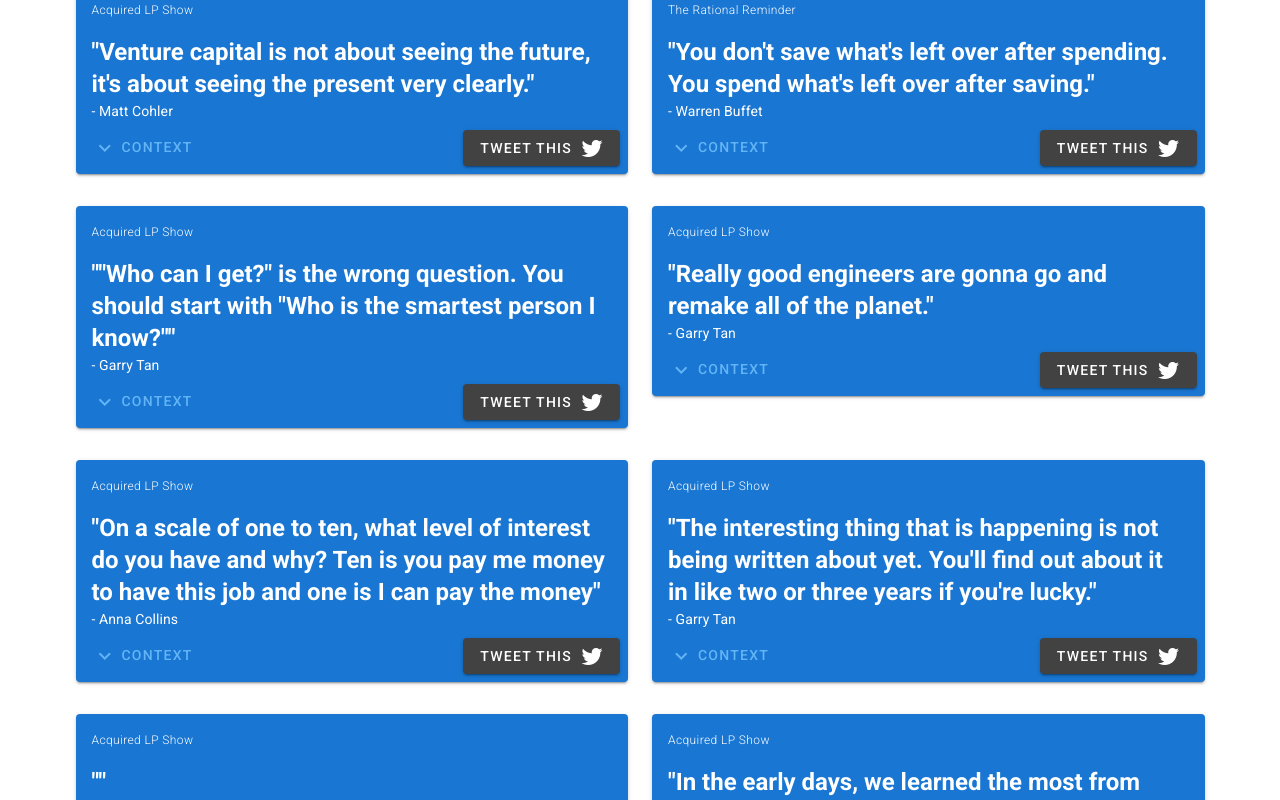
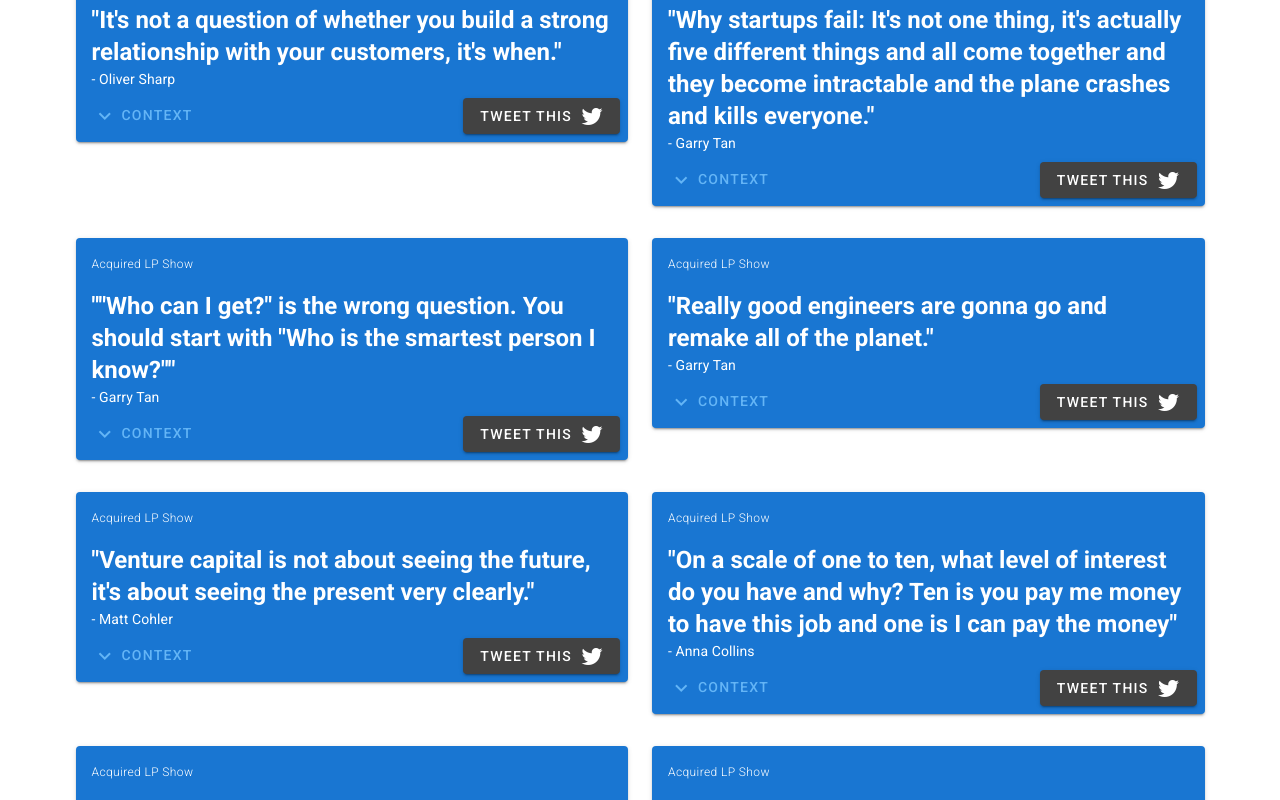
Before and after one commit to rethab/pod-quotes, a Vue app: page / in a window 1280 px wide. Shown: the part 1020-1820 px from the top of the page. Built offline with nearby package versions, Linux system fonts and the light colour scheme.

Commit message:
one more quote

```diff
--- a/src/data/data.js
+++ b/src/data/data.js
@@ -20,35 +20,29 @@ export default () => {
           id: 1,
           podcastId: 1,
           date: "2020-05-05",
-          name:
-            "High-performance Hiring & Interviewing with former Amazon Worldwide GM of Prime Membership, Anna Collins",
-          url:
-            "https://www.acquired.fm/episodes/high-performance-hiring-interviewing-with-former-amazon-worldwide-gm-of-prime-membership-anna-collins",
+          name: "High-performance Hiring & Interviewing with former Amazon Worldwide GM of Prime Membership, Anna Collins",
+          url: "https://www.acquired.fm/episodes/high-performance-hiring-interviewing-with-former-amazon-worldwide-gm-of-prime-membership-anna-collins",
         },
         {
           id: 2,
           podcastId: 2,
           date: "2021-04-29",
           name: "Paul Merriman: We're Talking Millions",
-          url:
-            "https://rationalreminder.libsyn.com/paul-merriman-were-talking-millions-ep147",
+          url: "https://rationalreminder.libsyn.com/paul-merriman-were-talking-millions-ep147",
         },
         {
           id: 3,
           podcastId: 1,
           date: "2020-09-29",
           name: "How YC Rewrote the Seed Playbook with Garry Tan",
-          url:
-            "https://www.acquired.fm/episodes/how-yc-rewrote-the-seed-playbook-with-garry-tan",
+          url: "https://www.acquired.fm/episodes/how-yc-rewrote-the-seed-playbook-with-garry-tan",
         },
         {
           id: 4,
           podcastId: 1,
           date: "2021-04-29",
-          name:
-            "Making your customers your secret weapon (with Highspot's Oliver Sharp)",
-          url:
-            "https://www.acquired.fm/episodes/making-your-customers-your-secret-weapon-with-highspots-oliver-sharp",
+          name: "Making your customers your secret weapon (with Highspot's Oliver Sharp)",
+          url: "https://www.acquired.fm/episodes/making-your-customers-your-secret-weapon-with-highspots-oliver-sharp",
         },
       ];
     },
@@ -269,9 +263,20 @@ export default () => {
           id: 19,
           episodeId: 4,
           quoteById: 6,
-          quote: "",
-          time: "",
+          quote:
+            "It's not a question of whether you build a strong relationship with your customers, it's when.",
+          time: "64:54",
           context: "",
+        },
+        {
+          id: 20,
+          episodeId: 4,
+          quoteById: 6,
+          quote:
+            "If you want to get world-class performance out of a team, they have to have some cultural value that has primacy.",
+          time: "69:11",
+          context:
+            "He is not fan of blending multiple functions together in one team. It will be difficult to find a team that is passionately world-class in two things.",
         },
       ];
     },
```
